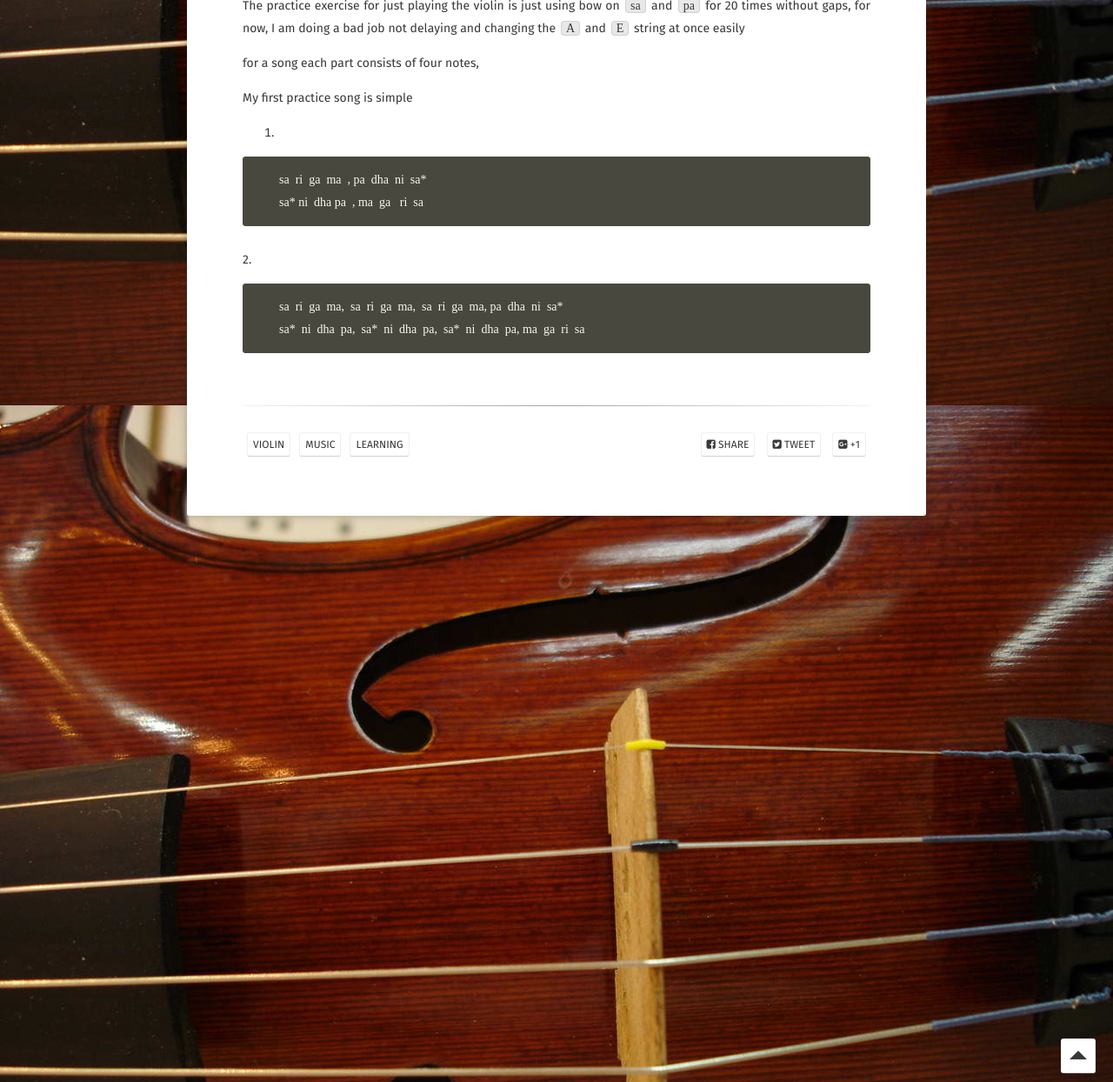
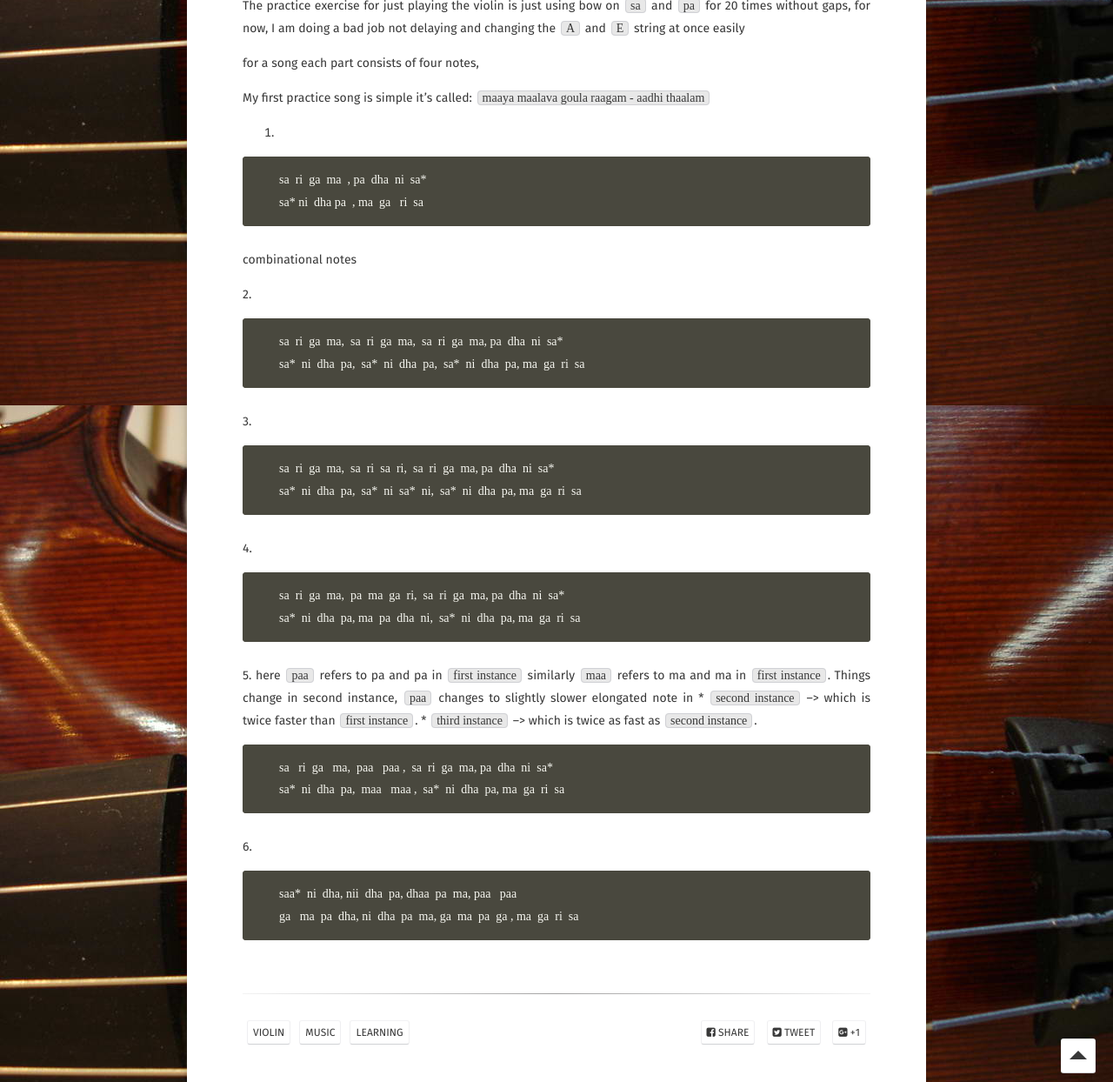
Before and after one commit to vinaybommana/vinaybommana.github.io, a Jekyll site: the page built from _posts/2019-04-15-learning-violin.md, in a window 1280 px wide and 1400 px high, scrolled down 3218 px. Shown: the part 156-1400 px from the top of the window at 87% size. Built offline with Jekyll 4.4.1, drawn with Linux system fonts in a browser that asks for light colours; some web fonts are replaced; some of the changed text lies outside the part shown.

Commit message:
updated blog

````diff
--- a/_posts/2019-04-15-learning-violin.md
+++ b/_posts/2019-04-15-learning-violin.md
@@ -57,6 +57,8 @@
 for a song each part consists of four notes,
 
 My first practice song is simple
+it's called:
+`maaya maalava goula raagam - aadhi thaalam`
 
 1.
 
@@ -65,9 +67,45 @@
 	sa* ni  dha pa  , ma  ga   ri  sa
 ```
 
+combinational notes
+
 2.
 
 ```
 	sa  ri  ga  ma,  sa  ri  ga  ma,  sa  ri  ga  ma, pa  dha  ni  sa*
 	sa*  ni  dha  pa,  sa*  ni  dha  pa,  sa*  ni  dha  pa, ma  ga  ri  sa
 ```
+
+3.
+
+```
+	sa  ri  ga  ma,  sa  ri  sa  ri,  sa  ri  ga  ma, pa  dha  ni  sa*
+	sa*  ni  dha  pa,  sa*  ni  sa*  ni,  sa*  ni  dha  pa, ma  ga  ri  sa
+```
+
+4.
+
+```
+	sa  ri  ga  ma,  pa  ma  ga  ri,  sa  ri  ga  ma, pa  dha  ni  sa*
+	sa*  ni  dha  pa, ma  pa  dha  ni,  sa*  ni  dha  pa, ma  ga  ri  sa
+```
+
+5.
+here `paa` refers to pa and pa in `first instance`
+similarly `maa` refers to ma and ma in `first instance`.
+Things change in second instance,
+`paa` changes to slightly slower elongated note in
+	* `second instance` --> which is twice faster than `first instance`.
+	* `third instance`  --> which is twice as fast as `second instance`.
+
+```
+	sa   ri  ga   ma,  paa   paa ,  sa  ri  ga  ma, pa  dha  ni  sa*
+	sa*  ni  dha  pa,  maa   maa ,  sa*  ni  dha  pa, ma  ga  ri  sa
+```
+
+6.
+
+```
+	saa*  ni  dha, nii  dha  pa, dhaa  pa  ma, paa   paa
+	ga   ma  pa  dha, ni  dha  pa  ma, ga  ma  pa  ga , ma  ga  ri  sa
+```
````
Also changed, not shown: other parts of _posts/2019-04-15-learning-violin.md (+1 -1 lines).
